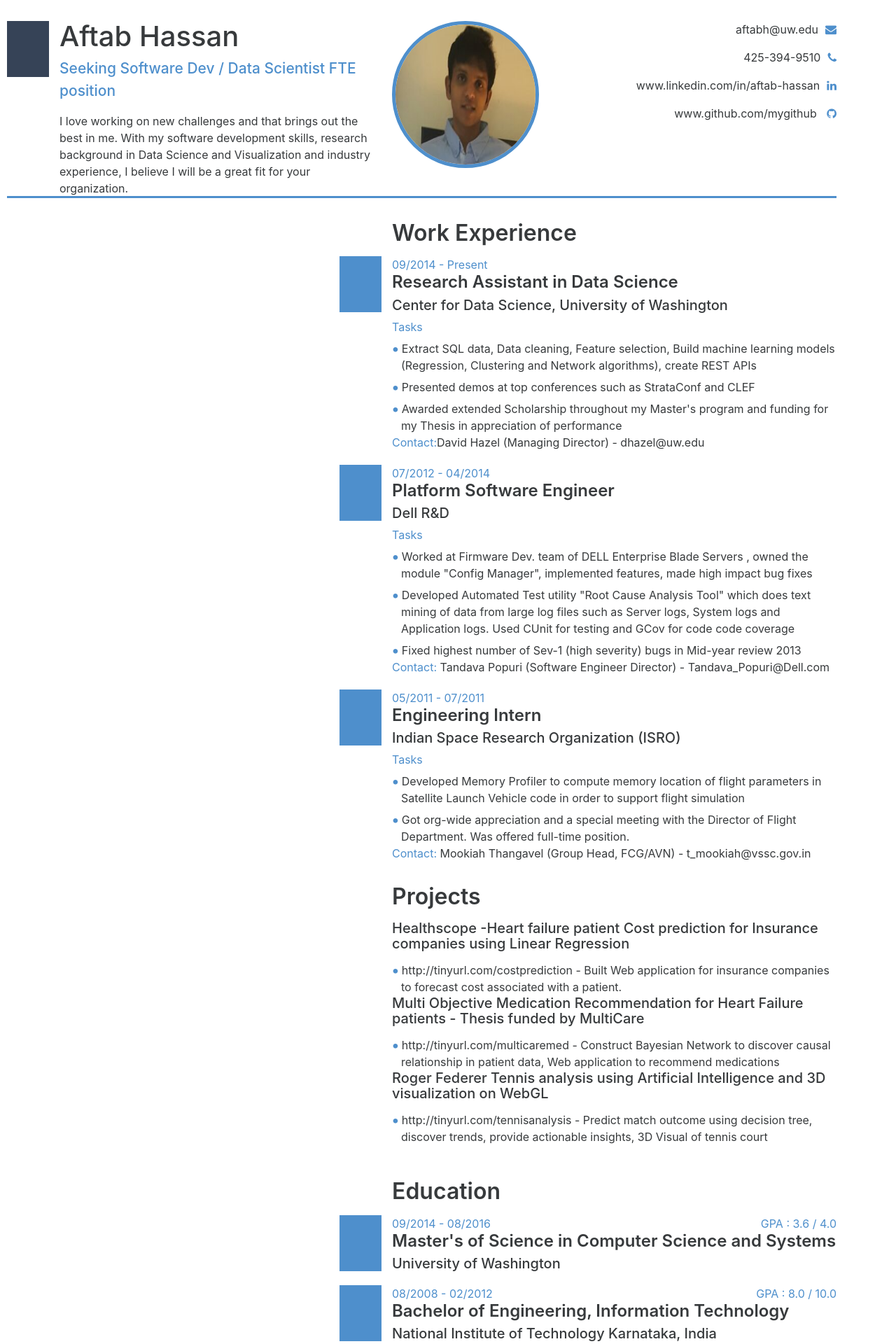
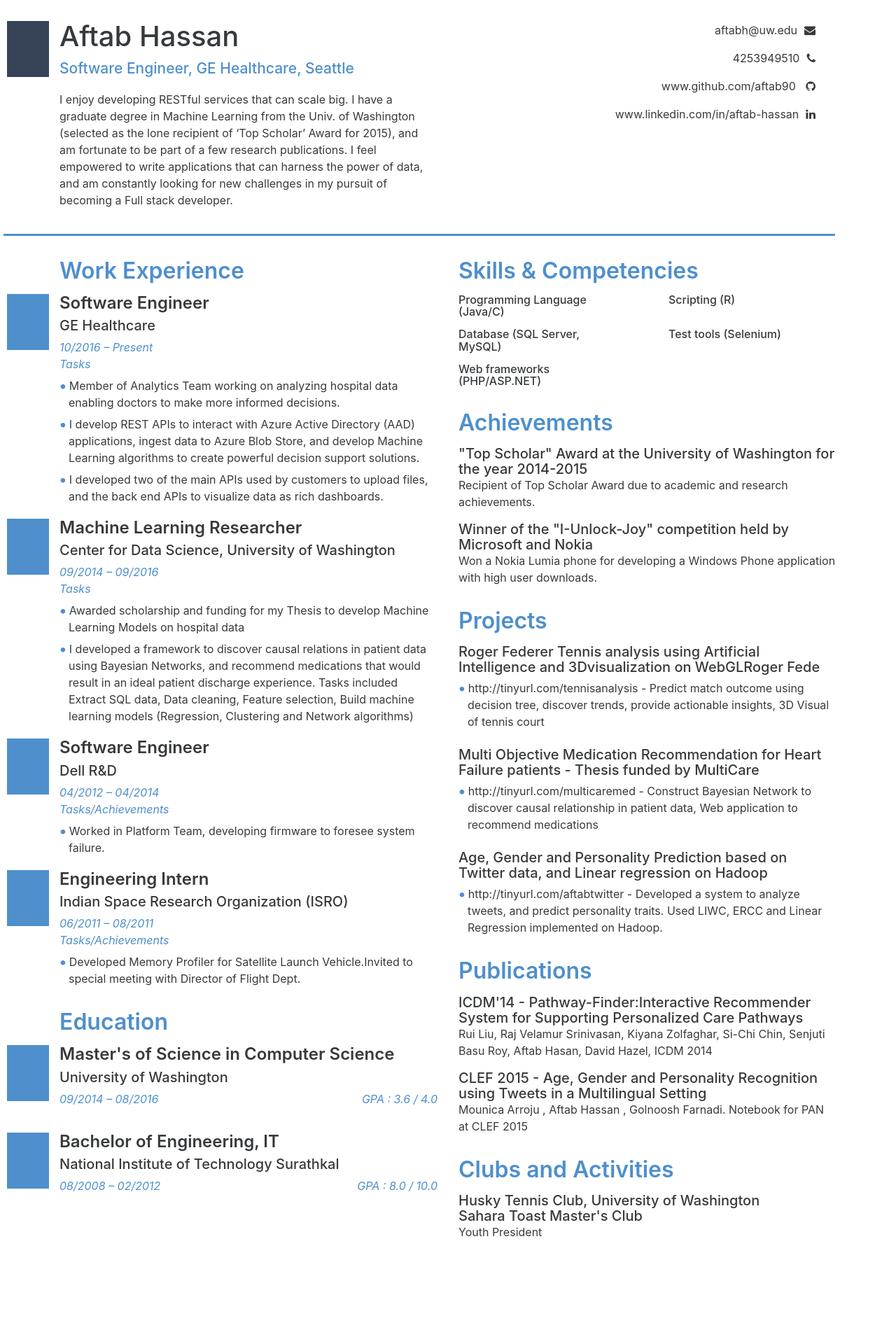
Before and after one commit to aftab-hassan/resume, a PHP site: page / in a window 1280 px wide. Shown: the top 1920 px of the page at 70% size. After the commit the page ends 1766 px from the top, so only its background shows below. Run offline with PHP 8.4, Linux system fonts and the light colour scheme; data comes from the database, SQL or seed files in the repository; some libraries are stand-ins or nearby versions.

Commit message:
change resume same as pdf

```diff
--- a/resume.php
+++ b/resume.php
@@ -67,158 +67,146 @@ if(!defined('PAGE')){
 
 		<div class="row topHeader">
 
-			<div id="heading" class="col-lg-5 text-xs-left <?php echo getVisibility('heading')?>" >
+			<div id="heading" class="col-lg-6 text-xs-left <?php echo getVisibility('heading')?>" >
 			<div class="blue-block"></div>
 				<?php if( (PAGE=="INDEX" AND getVisibility('heading')=="sec-visible ") OR PAGE=="ADMIN") {?>
 				<h1 class="position-heading">Aftab Hassan</h1>
-				<p class="text-primary heading-primary-text">Seeking Software Dev / Data Scientist
-FTE position</p>
-				<p>I love working on new challenges and that brings out the best in me. With my software development skills, research background in Data Science and Visualization and industry experience, I believe I will be a great fit for your organization.</p>
+				<p class="text-primary heading-primary-text" style="font-style: normal;">Software Engineer, GE Healthcare, Seattle</p>
+				<p>I enjoy developing RESTful services that can scale big. I have a
+graduate degree in Machine Learning from the Univ. of
+Washington (selected as the lone recipient of ‘Top Scholar’
+Award for 2015), and am fortunate to be part of a few research
+publications. I feel empowered to write applications that can
+harness the power of data, and am constantly looking for new
+challenges in my pursuit of becoming a Full stack developer.</p>
 				<?php } ?>
 			</div>
 
-			<div id="profile_image" class="col-lg-3 text-xs-left <?php echo getVisibility('profile_image')?>" >
+			<div id="" class="col-lg-3 text-xs-left <?php echo getVisibility('profile_image')?>" >
 				<?php if( (PAGE=="INDEX" AND getVisibility('profile_image')=="sec-visible ") OR PAGE=="ADMIN") {?>
-				<img class="avatar" src="images/aftab-img.png">
+				<!-- <img class="avatar" src="images/aftab-img.png"> -->
 				<?php } ?>
 			</div>
 
-			<div id="social_info" class="col-lg-4 text-xs-right <?php echo getVisibility('social_info')?>">
+			<div id="social_info" class="col-lg-6 text-xs-right <?php echo getVisibility('social_info')?>">
 				<?php if( (PAGE=="INDEX" AND getVisibility('social_info')=="sec-visible ") OR PAGE=="ADMIN") {?>
 					<p>aftabh@uw.edu<i class="fa fa-envelope" aria-hidden="true"></i>
-	</p>
-					<p>425-394-9510<i class="fa fa-phone" aria-hidden="true"></i></p>
+					</p>
+					<p>4253949510<i class="fa fa-phone" aria-hidden="true"></i></p>
+					<p>www.github.com/aftab90 <i class="fa fa-github" aria-hidden="true"></i></p>
 					<p>www.linkedin.com/in/aftab-hassan<i class="fa fa-linkedin" aria-hidden="true"></i></p>
-					<p>www.github.com/mygithub <i class="fa fa-github" aria-hidden="true"></i></p>
+
 				<?php }?>
 			</div>
 		</div>
 		<!--<hr class="text-primary" >-->
 		<div class="hr-line"></div>
 		<div class="row">
-			<div class="col-lg-7">
+			<div class="col-lg-6 col-md-6 col-sm-6">
 
 				<div id="work_experience" class="<?php echo getVisibility('work_experience')?>">
 					<?php if( (PAGE=="INDEX" AND getVisibility('work_experience')=="sec-visible ") OR PAGE=="ADMIN") {?>
-					<h2>Work Experience</h2>
+					<h2 class='headingTextColor'>Work Experience</h2>
 					<div class="navy-block"></div>
 					<div class="bottomSpace" id="work_experience_researcher">
+
+						<h4>Software Engineer</h4>
+						<h5>GE Healthcare</h5>
 						<div class="row">
-							<div class="col-lg-12">09/2014 - Present</div>
+							<div class="col-lg-12">10/2016	–	Present</div>
 						</div>
-						<h4>Research Assistant in Data Science</h4>
-						<h5>Center for Data Science, University of Washington</h5>
 						<div class="text-primary">Tasks</div>
 						<ul class="resume">
-							<li>Extract SQL data, Data cleaning, Feature selection, Build machine learning models (Regression, Clustering and Network algorithms), create REST APIs</li>
-							<li>Presented demos at top conferences such as StrataConf and CLEF</li>
-							<li>Awarded extended Scholarship throughout my Master's program and funding for my Thesis in appreciation of performance</li>
+							<li>Member of Analytics Team working on analyzing hospital data enabling doctors to make more informed decisions.</li>
+							<li>I develop REST APIs to interact with Azure Active Directory (AAD) applications, ingest data to Azure Blob Store, and develop Machine Learning algorithms to create powerful decision support solutions.</li>
+							<li>I developed two of the main APIs used by customers to upload files, and the back end APIs to visualize data as rich dashboards.</li>
 						</ul>
-						<div><span class="text-primary">Contact:</span>David Hazel (Managing Director) - dhazel@uw.edu</div>
+						<!-- <div><span class="text-primary">Contact:</span>David Hazel (Managing Director) - dhazel@uw.edu</div> -->
 					</div>
 
 					<div class="navy-block"></div>
 					<div class="bottomSpace">
+
+						<h4>Machine Learning Researcher</h4>
+						<h5>Center for Data Science, University of Washington</h5>
 						<div class="row">
-							<div class="col-lg-12">07/2012 - 04/2014</div>
+							<div class="col-lg-12">09/2014	–	09/2016</div>
 						</div>
-						<h4>Platform Software Engineer</h4>
-						<h5>Dell R&D</h5>
 						<div class="text-primary">Tasks</div>
 						<ul>
-							<li>Worked at Firmware Dev. team of DELL Enterprise Blade Servers , owned the module "Config Manager", implemented features, made high impact bug fixes</li>
-							<li>Developed Automated Test utility "Root Cause Analysis Tool" which does text mining of data from large log files such as Server logs, System logs and Application logs. Used CUnit for testing and GCov for code code coverage</li>
-							<li>Fixed highest number of Sev-1 (high severity) bugs in Mid-year review 2013</li>
+							<li>Awarded scholarship and funding for my Thesis to develop Machine Learning Models on hospital data</li>
+							<li>I developed a framework to discover causal relations in patient data using Bayesian Networks, and recommend medications that would result in an ideal patient discharge experience. Tasks included Extract SQL data, Data cleaning, Feature selection, Build machine learning models (Regression, Clustering and Network algorithms)</li>
 						</ul>
-						<div><span class="text-primary">Contact:</span> Tandava Popuri (Software Engineer Director) - Tandava_Popuri@Dell.com</div>
+						<!-- <div><span class="text-primary">Contact:</span> Tandava Popuri (Software Engineer Director) - Tandava_Popuri@Dell.com</div> -->
 					</div>
 					<div class="navy-block"></div>
 					<div class="bottomSpace">
+						<h4>Software Engineer</h4>
+						<h5>Dell R&D</h5>
 						<div class="row">
-							<div class="col-lg-12">05/2011 - 07/2011</div>
+							<div class="col-lg-12">04/2012	–	04/2014</div>
 						</div>
+						<div class="text-primary">Tasks/Achievements </div>
+						<ul>
+							<li>Worked in Platform Team, developing firmware to foresee system failure.</li>
+						</ul>
+						<!-- <div><span class="text-primary">Contact:</span> Mookiah Thangavel (Group Head, FCG/AVN) - t_mookiah@vssc.gov.in</div> -->
+					</div>
+
+					<div class="navy-block"></div>
+					<div class="bottomSpace">
 						<h4>Engineering Intern</h4>
 						<h5>Indian Space Research Organization (ISRO)</h5>
-						<div class="text-primary">Tasks</div>
+						<div class="row">
+							<div class="col-lg-12">06/2011	–	08/2011</div>
+						</div>
+						<div class="text-primary">Tasks/Achievements </div>
 						<ul>
-							<li>Developed Memory Profiler to compute memory location of flight parameters in Satellite Launch Vehicle code in order to support flight simulation</li>
-							<li>Got org-wide appreciation and a special meeting with the Director of Flight Department. Was offered full-time position.</li>
+							<li>Developed Memory Profiler for Satellite Launch Vehicle.Invited to special meeting with Director of Flight Dept.</li>
 						</ul>
-						<div><span class="text-primary">Contact:</span> Mookiah Thangavel (Group Head, FCG/AVN) - t_mookiah@vssc.gov.in</div>
+						<!-- <div><span class="text-primary">Contact:</span> Mookiah Thangavel (Group Head, FCG/AVN) - t_mookiah@vssc.gov.in</div> -->
 					</div>
-					<?php }?>
-				</div>
-
-				<div id="projects" class="<?php echo getVisibility('projects')?> bottomSpace">
-					<?php if( (PAGE=="INDEX" AND getVisibility('projects')=="sec-visible ") OR PAGE=="ADMIN") {?>
-					<h2>Projects</h2>
-					<div>
-						<h5>Healthscope -Heart failure patient Cost prediction for Insurance companies using Linear Regression</h5>
-						<ul>
-							<li>http://tinyurl.com/costprediction - Built Web application for insurance companies to forecast cost associated with a patient.</li>
-						</ul>
-					</div>
-					<div>
-						<h5>Multi Objective Medication Recommendation for Heart Failure patients - Thesis funded by MultiCare</h5>
-						<ul>
-							<li>http://tinyurl.com/multicaremed - Construct Bayesian Network to discover causal relationship in patient data, Web application to recommend medications</li>
-						</ul>
-					</div>
-					<div>
-						<h5>Roger Federer Tennis analysis using Artificial Intelligence and 3D visualization on WebGL</h5>
-						<ul>
-							<li>http://tinyurl.com/tennisanalysis - Predict match outcome using decision tree, discover trends, provide actionable insights, 3D Visual of tennis court</li>
-						</ul>
-					</div>
-					<?php }?>
+			<?php }?>
 				</div>
 
 				<div id="education" class="<?php echo getVisibility('education')?>">
 					<?php if( (PAGE=="INDEX" AND getVisibility('education')=="sec-visible ") OR PAGE=="ADMIN") {?>
-					<h2>Education</h2>
+					<h2 class="headingTextColor">Education</h2>
 					<div class="navy-block"></div>
 					<div class="bottomSpace" id="education_master">
-
+						<h4>Master's of Science in Computer Science</h4>
+						<h5>University of Washington</h5>
 						<div class="row">
-							<div class="col-lg-6 text-xs-left">09/2014 - 08/2016</div>
-							<div class="col-lg-6 text-xs-right">GPA : 3.6 / 4.0</div>
+							<div class="col-lg-6 text-xs-left">09/2014	–	08/2016</div>
+							<div class="col-lg-6 text-xs-right">GPA	:	3.6	/	4.0</div>
 						</div>
-
-						<h4>Master's of Science in Computer Science and Systems</h4>
-						<h5>University of Washington</h5>
 					</div>
+					<br><br>
 					<div class="navy-block"></div>
 					<div class="bottomSpace" id="education_bachelor">
+						<h4>Bachelor of Engineering, IT</h4>
+						<h5>National Institute of Technology Surathkal</h5>
 						<div class="row">
-							<div class="col-lg-6 text-xs-left">08/2008 - 02/2012</div>
-							<div class="col-lg-6 text-xs-right">GPA : 8.0 / 10.0</div>
+							<div class="col-lg-6 text-xs-left">08/2008	–	02/2012</div>
+							<div class="col-lg-6 text-xs-right">GPA	:	8.0	/	10.0</div>
 						</div>
-						<h4>Bachelor of Engineering, Information Technology</h4>
-						<h5>National Institute of Technology Karnataka, India</h5>
 					</div>
 					<?php }?>
 				</div>
 
 			</div>
-			<div class="col-lg-5" >
+			<div class="col-lg-6 col-md-6 col-sm-6" >
 				<div id="skills_competencies" class="<?php echo getVisibility('skills_competencies')?> bottomSpace">
 					<?php if( (PAGE=="INDEX" AND getVisibility('skills_competencies')=="sec-visible ") OR PAGE=="ADMIN") {?>
-					<h2>Skills & Competencies</h2>
+					<h2 class="headingTextColor">Skills & Competencies</h2>
 					<div>
-						<h6>Programming Languages : C, Java, PHP, .NET, C#</h6>
-						<progress class="progress" value="90" max="100" aria-describedby="example-caption-1"></progress>
-					</div>
+						<h6 style="float: left;width: 300px;">Programming Language<br> (Java/C) </h6><h6 style="">Scripting (R)</h6>
+					</div><br>
 					<div>
-						<h6>Scripting (R, Perl, PHP, Python)</h6>
-						<progress class="progress" value="80" max="100" aria-describedby="example-caption-1"></progress>
-					</div>
+						<h6 style="float: left;width:300px;">Database (SQL Server,<br> MySQL) </h6><h6 style="">Test tools (Selenium)</h6>
+					</div><br>
 					<div>
-						<h6>Databases, ETL (SQL, MySQL, MSSQL Azure, RDBMS)</h6>
-						<progress class="progress" value="77" max="100" aria-describedby="example-caption-1"></progress>
-					</div>
-					<div>
-						<h6>Web (HTML, JS, WebGL, d3.js, SOAP, Webservice)</h6>
-						<progress class="progress" value="60" max="100" aria-describedby="example-caption-1"></progress>
+						<h6>Web frameworks <br>(PHP/ASP.NET)</h6>
 					</div>
 					<?php } ?>
 				</div>
@@ -226,34 +214,48 @@ FTE position</p>
 				<div id="achievements" class="<?php echo getVisibility('achievements')?> bottomSpace">
 
 					<?php if( (PAGE=="INDEX" AND getVisibility('achievements')=="sec-visible ") OR PAGE=="ADMIN") {?>
-					<h2>Achievements</h2>
+					<h2 class="headingTextColor">Achievements</h2>
 					<div>
 						<h5>"Top Scholar" Award at the University of Washington for the year 2014-2015</h5>
-						<p>Recipient of Top Scholar Award due to academic and research achievements. Received extended fee waiver for performance at Center for Data Science, UW</p>
+						<p>Recipient of Top Scholar Award due to academic and research achievements.</p>
 					</div>
 					<div>
 						<h5>Winner of the "I-Unlock-Joy" competition held by Microsoft and Nokia</h5>
 						<p>Won a Nokia Lumia phone for developing a Windows Phone application with high user downloads.</p>
 					</div>
-					<div>
-						<h5>Microsoft Student Partner (MSP)</h5>
-						<p>Microsoft appointed University Ambassador at NITK, Surathkal.</p>
-					</div>
 					<?php }?>
 
 				</div>
 
+				<div id="projects" class="<?php echo getVisibility('projects')?> bottomSpace">
+					<?php if( (PAGE=="INDEX" AND getVisibility('projects')=="sec-visible ") OR PAGE=="ADMIN") {?>
+					<h2 class="headingTextColor">Projects</h2>
+					<div>
+						<h5>Roger Federer Tennis analysis using Artificial Intelligence and 3Dvisualization on WebGLRoger Fede</h5>
+						<ul>
+							<li>http://tinyurl.com/tennisanalysis - Predict match outcome using decision tree, discover trends, provide actionable insights, 3D Visual of tennis court</li>						</ul>
+					</div><br>
+					<div>
+						<h5>Multi Objective Medication Recommendation for Heart Failure patients - Thesis funded by MultiCare</h5>
+						<ul>
+							<li>http://tinyurl.com/multicaremed - Construct Bayesian Network to discover causal relationship in patient data, Web application to recommend medications</li>
+						</ul>
+					</div><br>
+					<div>
+						<h5>Age, Gender and Personality Prediction based on Twitter data, and Linear regression on Hadoop</h5>
+						<ul>
+							<li>http://tinyurl.com/aftabtwitter - Developed a system to analyze tweets, and predict personality traits. Used LIWC, ERCC and Linear Regression implemented on Hadoop.</li>
+						</ul>
+					</div>
+					<?php }?>
+				</div>
 
 				<div id="publications" class="<?php echo getVisibility('publications')?> bottomSpace">
 					<?php if( (PAGE=="INDEX" AND getVisibility('publications')=="sec-visible ") OR PAGE=="ADMIN") {?>
-					<h2>Publications</h2>
+					<h2 class="headingTextColor">Publications</h2>
 					<div>
 						<h5>ICDM'14 - Pathway-Finder:Interactive Recommender System for Supporting Personalized Care Pathways</h5>
 						<p>Rui Liu, Raj Velamur Srinivasan, Kiyana Zolfaghar, Si-Chi Chin, Senjuti Basu Roy, Aftab Hasan, David Hazel, ICDM 2014</p>
-					</div>
-					<div>
-						<h5>ACM Digital Health 2015 - Predicting 30-day risk and cost of "all-cause" hospital readmissions</h5>
-						<p>Shanu Sushmita et al. In Proceedings of ACM Digital Health 2015</p>
 					</div>
 					<div>
 						<h5>CLEF 2015 - Age, Gender and Personality Recognition using Tweets in a Multilingual Setting</h5>
@@ -265,37 +267,19 @@ FTE position</p>
 
 				<div id="clubs_and_activities" class="<?php echo getVisibility('clubs_and_activities')?> bottomSpace">
 					<?php if( (PAGE=="INDEX" AND getVisibility('clubs_and_activities')=="sec-visible ") OR PAGE=="ADMIN") {?>
-					<h2>Clubs and Activities</h2>
+					<h2 class="headingTextColor">Clubs and Activities</h2>
 					<div>
-						<h5>Husky Tennis Club</h5>
-						<p>Member of the tennis club at UW, Seattle</p>
-					</div>
-					<div>
-						<h5>Rotaract Club</h5>
-						<p>Web Developer for the Rotaract Club, NITK Chapter</p>
+						<h5>Husky Tennis Club, University of Washington</h5>
 					</div>
 					<div>
 						<h5>Sahara Toast Master's Club</h5>
-						<p>Youth President, Sahara Toast Master's Club</p>
+						<p>Youth President</p>
 					</div>
+
 					<?php }?>
 				</div>
 
-				<div  id="interests" class="<?php echo getVisibility('interests')?> bottomSpace">
-					<?php if( (PAGE=="INDEX" AND getVisibility('interests')=="sec-visible ") OR PAGE=="ADMIN") {?>
-					<h2>Interests</h2>
-					<div>
-						<p>
-							Software Development | Machine Learning |
-							OData Science, Predictive Analytics, NLP |
-							Object oriented programming, Java, .NET, PHP |
-							3D visualization, WebGL, OpenGL, three.js, d3.js |
-							Front-end Development, Back-end Development |
-							UNIX/LINUX/Open Source | Web Servicess, REST API
-						</p>
-					</div>
-					<?php }?>
-				</div>
+
 			</div>
 		</div>
 
--- a/style.css
+++ b/style.css
@@ -9,12 +9,13 @@
 .hr-line{
 
 	border-bottom: 3px solid #4E8FCC;
-   	padding-top:230px;
-	margin-left:-75px;
+   	/*padding-top:230px;*/
+   	padding-top:255px;
+   	margin-left:-75px;
 }
 #education div.row div.col-lg-6, .col-lg-12{
 	color: #4E8FCC;
-	/*font-style: italic;*/
+	font-style: italic;
 }
 ul{
 	padding: 0px;
@@ -75,7 +76,7 @@ p.heading-primary-text{
     font-weight: 500;
 }
 div .text-primary{
-	/*font-style:Italic;*/
+	font-style:Italic;
 }
 .bottomSpace{
 	margin-bottom : 20px;
@@ -107,7 +108,9 @@ div .text-primary{
 */
 
 #achievements{
-	min-height: 361px;
+	/*min-height: 361px;*/
+	min-height: 250px;
+
 }
 
 #work_experience{
@@ -115,7 +118,9 @@ div .text-primary{
 }
 
 #skills_competencies{
-	min-height: 266px;
+	/*min-height: 266px;*/
+	min-height: 160px;
+
 }
 
 #projects{
@@ -123,11 +128,12 @@ div .text-primary{
 }
 
 #clubs_and_activities{
-	min-height: 245px;
+	/*min-height: 245px;*/
+	min-height: 125px;
 }
 
 #publications{
-	min-height: 267px;
+	min-height: 250px;
 }
 
 #interests{
@@ -164,7 +170,7 @@ min-height: 232px;
     width: 85%;
 }
 .topHeader div#social_info p i{
-color: #4E8FCC;
+/*color: #4E8FCC;*/
 padding-left: 10px;
 
 }
@@ -221,3 +227,47 @@ padding-left: 10px;
 	min-height: 232px;
 }
 */
+/*designer css start*/
+.hr-line {
+    border-bottom: 3px solid #4E8FCC;
+    /* padding-top: 230px; */
+    /* padding-top: 255px; */
+    padding-top: 0;
+    margin-left: 0;
+    position: static;
+    width: 107%;
+    margin-left: -80px;
+    float: left;
+    /* display: none; */
+}
+.row.topHeader {
+    width: 100%;
+    /* font-size: large; */
+    float: left;
+    clear: both;
+}
+.headingTextColor
+{
+	    color: #4E8FCC;
+}
+#achievements h5
+{
+	margin-bottom: 0px;
+}
+#projects h5
+{
+	margin-bottom: 0px;
+}
+#projects h5 ul li
+{
+	background: red;
+	margin: -10px;
+}
+#publications h5
+{
+	margin-bottom: 0px;
+}
+#clubs_and_activities h5
+{
+	margin-bottom: 0px;
+}
```
